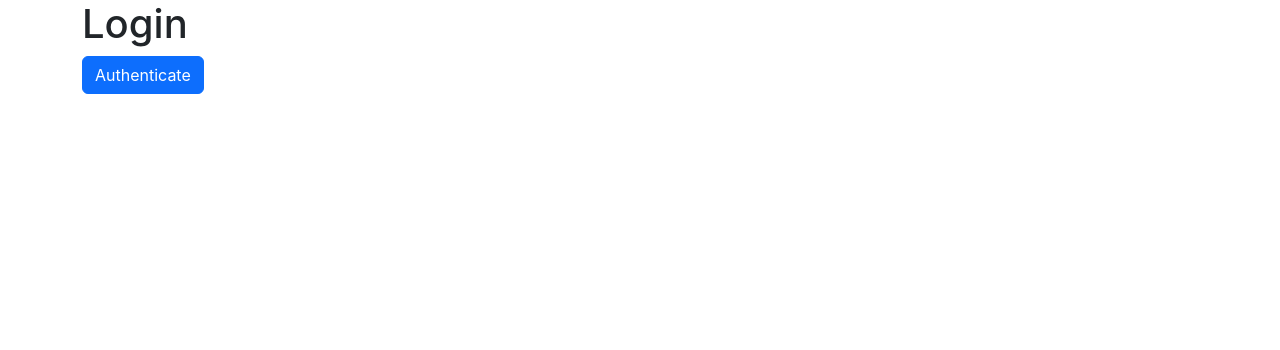
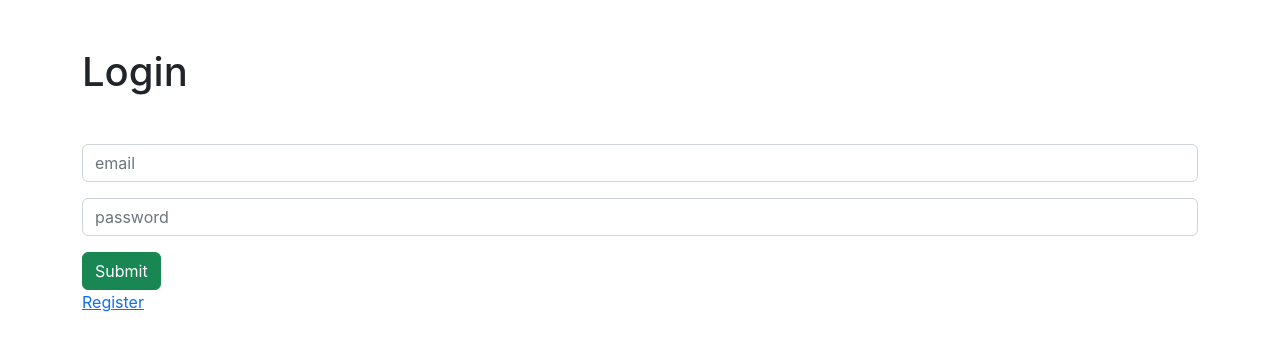
Before and after one commit to anjali-ghanshani/legal-advisor, a React (Create React App) app in the folder client/: page /login in a window 1280 px wide. Shown: the top 350 px of the page. Built offline with nearby package versions, Linux system fonts and the light colour scheme.

Commit message:
Login Component

```diff
--- a/client/src/components/EditAppointment.js
+++ b/client/src/components/EditAppointment.js
@@ -23,7 +23,7 @@
       console.error(err.message);
     }
   }
-  console.log(availDate);
+
   return (
     <Fragment>
       <button
--- a/client/src/components/Login.js
+++ b/client/src/components/Login.js
@@ -1,11 +1,62 @@
-import React from "react";
+import React, { Fragment, useState } from "react";
+import { Link } from "react-router-dom";
 
-function Login({setAuth}) {
+function Login({ setAuth }) {
+  const [inputs, setInputs] = useState({
+    email: "",
+    password: "",
+  });
+
+  const { email, password } = inputs;
+
+  const onChange = (e) => {
+      setInputs({...inputs, [e.target.name]: e.target.value})
+  }
+
+  const onSubmitForm = async (e)=> {
+    e.preventDefault();
+    try {
+        const body = {email, password}
+        const response = await fetch("http://localhost:5000/auth/login", {
+            method: "POST",
+            headers: { "Content-type": "application/json" },
+            body: JSON.stringify(body)
+          });
+
+        const parseRes = await response.json()
+
+        localStorage.setItem("token", parseRes.token);
+
+        setAuth(true);
+
+      } catch (err) {
+        console.error(err.message);
+    }
+  }
   return (
-    <div>
-      <h1>Login</h1>
-      <button className="btn btn-primary" onClick={() => setAuth(true)}>Authenticate</button>
-    </div>
+    <Fragment>
+      <h1 className="my-5">Login</h1>
+      <form onSubmit={onSubmitForm}>
+      <input
+        type="email"
+        name="email"
+        placeholder="email"
+        className="form-control my-3"
+        value={email}
+        onChange={(e) => onChange(e)}
+      />
+      <input
+        type="password"
+        name="password"
+        placeholder="password"
+        className="form-control my-3"
+        value={password}
+        onChange={(e) => onChange(e)}
+      />
+      <button className="btn btn-success btn-block">Submit</button>
+      </form>
+      <Link to="/register">Register</Link>
+    </Fragment>
   );
 }
 
--- a/client/src/components/Register.js
+++ b/client/src/components/Register.js
@@ -1,4 +1,5 @@
 import React, { useState } from "react";
+import { Link } from "react-router-dom";
 
 function Register({ setAuth }) {
   const [inputs, setInputs] = useState({
@@ -37,7 +38,7 @@
 
   return (
     <div className="align-center container mt-5 ">
-      <h1 className="">Sign up</h1>
+      <h1>Sign up</h1>
       <hr />
       <form onSubmit={onSubmitForm}>
         <input
@@ -68,6 +69,7 @@
           Submit
         </button>
       </form>
+      <Link to="/login">Login</Link>
     </div>
   );
 }
```
